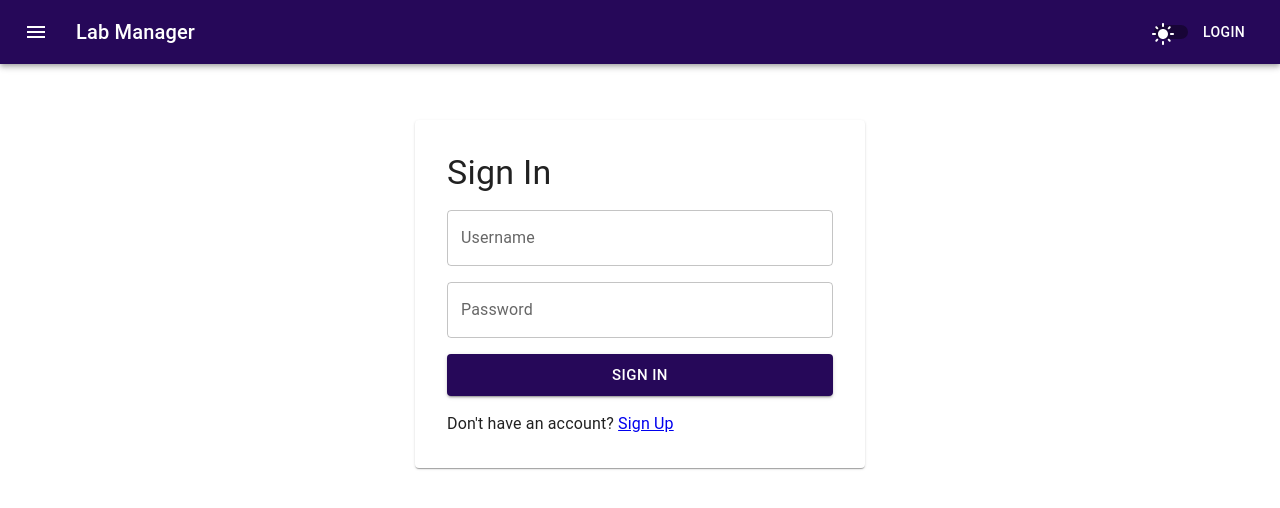
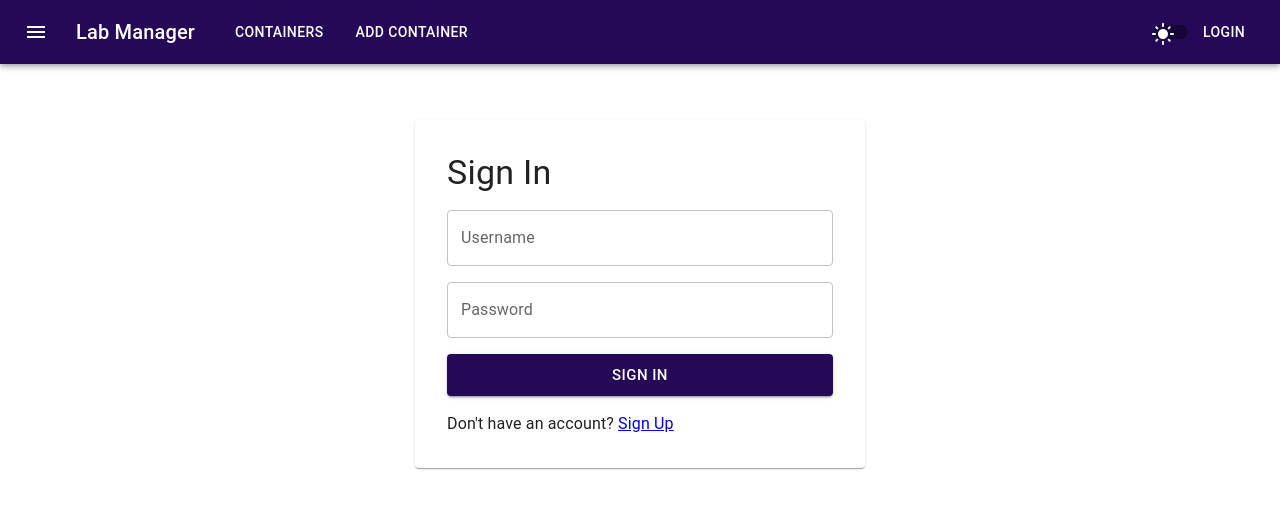
Before and after one commit to Ambassadoor/lab-manager, a React (Vite) app in the folder frontend/: page / in a window 1280 px wide. Shown: the top 508 px of the page. Built offline with nearby package versions, Linux system fonts and the light colour scheme; no server answers; what ag-grid-react would draw is missing.

Commit message:
feat: Update Navbar to include navigation links for Containers and Add Container

```diff
--- a/frontend/src/components/nav/Navbar.tsx
+++ b/frontend/src/components/nav/Navbar.tsx
@@ -8,6 +8,7 @@ import {
   Menu,
   MenuItem,
   Paper,
+  Stack,
   Toolbar,
   Tooltip,
   Typography,
@@ -17,7 +18,7 @@ import { useState, type JSX } from 'react';
 import { useAuth } from '../../context/AuthContext';
 import { Logout } from '@mui/icons-material';
 import { DarkModeToggle } from './DarkModeToggle';
-import { Outlet, useNavigate } from 'react-router-dom';
+import { Link, Outlet, useNavigate } from 'react-router-dom';
 
 export const Navbar = (): JSX.Element | null => {
   const { user, loading, logout } = useAuth();
@@ -42,9 +43,15 @@ export const Navbar = (): JSX.Element | null => {
             <IconButton size="large" edge="start" color="inherit" aria-label="menu" sx={{ mr: 2 }}>
               <MenuIcon />
             </IconButton>
-            <Typography variant="h6" component="div" sx={{ flexGrow: 1 }}>
+            <Typography variant="h6" component={Link} to="/" sx={{ textDecoration: 'none', color: 'inherit'}}>
               Lab Manager
             </Typography>
+            <Box sx={{flexGrow: 1, pl: 4}}>
+              <Stack spacing={2} direction={"row"}>
+              <Button component={Link} to="/inventory/containers/" color='inherit'>Containers</Button>
+              <Button component={Link} to="/inventory/containers/new/" color='inherit'>Add Container</Button>
+              </Stack>
+            </Box>
             <DarkModeToggle />
             {!user ? (
               <Button color="inherit">Login</Button>
```
